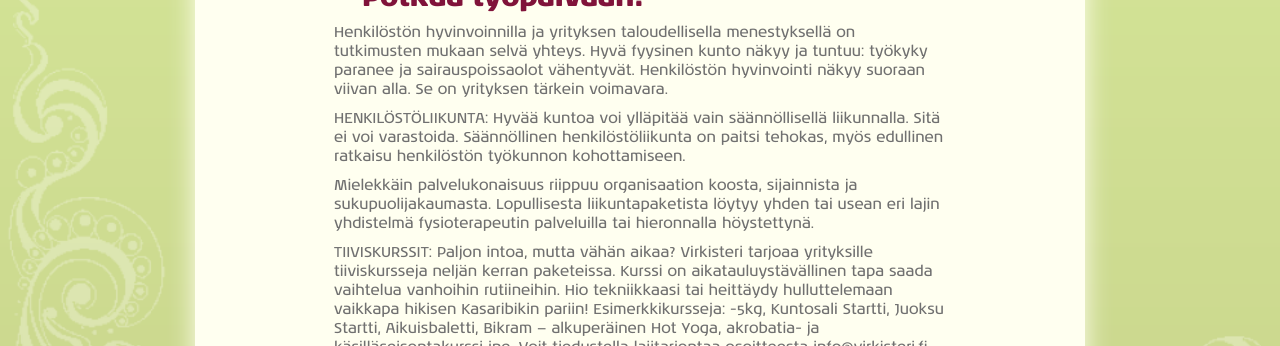
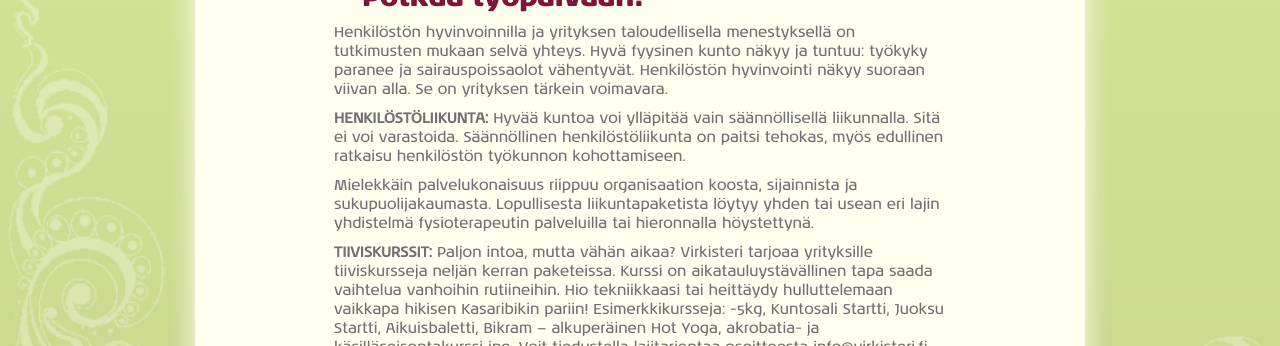
Before and after one commit to sdsykes-web/virkisteri, a Jekyll site: the page built from henkilostoliikunta.md, in a window 1280 px wide. Shown: the part 651-997 px from the top of the page. Built offline with Jekyll 4.4.1, drawn with Linux system fonts in a browser that asks for light colours; nearby versions of some CDN libraries; some web fonts are replaced; part of the change alters nothing that is shown; some of the changed text lies outside the part shown.

Commit message:
Update henkilostoliikunta.md

```diff
--- a/henkilostoliikunta.md
+++ b/henkilostoliikunta.md
@@ -11,11 +11,11 @@ pageNumber: 1
 ### Henkilöstöliikunta & tiiviskurssit<br>&mdash; Potkua työpäivään!
 Henkilöstön hyvinvoinnilla ja yrityksen taloudellisella menestyksellä on tutkimusten mukaan selvä yhteys. Hyvä fyysinen kunto näkyy ja tuntuu: työkyky paranee ja sairauspoissaolot vähentyvät. Henkilöstön hyvinvointi näkyy suoraan viivan alla. Se on yrityksen tärkein voimavara.
 
-HENKILÖSTÖLIIKUNTA: Hyvää kuntoa voi ylläpitää vain säännöllisellä liikunnalla. Sitä ei voi varastoida. Säännöllinen henkilöstöliikunta on paitsi tehokas, myös edullinen ratkaisu henkilöstön työkunnon kohottamiseen.
+**HENKILÖSTÖLIIKUNTA:** Hyvää kuntoa voi ylläpitää vain säännöllisellä liikunnalla. Sitä ei voi varastoida. Säännöllinen henkilöstöliikunta on paitsi tehokas, myös edullinen ratkaisu henkilöstön työkunnon kohottamiseen.
 
 Mielekkäin palvelukonaisuus riippuu organisaation koosta, sijainnista ja sukupuolijakaumasta. Lopullisesta liikuntapaketista löytyy yhden tai usean eri lajin yhdistelmä fysioterapeutin palveluilla tai hieronnalla höystettynä.
 
-TIIVISKURSSIT: Paljon intoa, mutta vähän aikaa? Virkisteri tarjoaa yrityksille tiiviskursseja neljän kerran paketeissa. Kurssi on aikatauluystävällinen tapa saada vaihtelua vanhoihin rutiineihin. Hio tekniikkaasi tai heittäydy hulluttelemaan vaikkapa hikisen Kasaribikin pariin! Esimerkkikursseja: -5kg, Kuntosali Startti, Juoksu Startti, Aikuisbaletti, Bikram &mdash; alkuperäinen Hot Yoga, akrobatia- ja käsilläseisontakurssi jne. Voit tiedustella lajitarjontaa osoitteesta  [info@virkisteri.fi](mailto:info@virkisteri.fi)
+**TIIVISKURSSIT:** Paljon intoa, mutta vähän aikaa? Virkisteri tarjoaa yrityksille tiiviskursseja neljän kerran paketeissa. Kurssi on aikatauluystävällinen tapa saada vaihtelua vanhoihin rutiineihin. Hio tekniikkaasi tai heittäydy hulluttelemaan vaikkapa hikisen Kasaribikin pariin! Esimerkkikursseja: -5kg, Kuntosali Startti, Juoksu Startti, Aikuisbaletti, Bikram &mdash; alkuperäinen Hot Yoga, akrobatia- ja käsilläseisontakurssi jne. Voit tiedustella lajitarjontaa osoitteesta  [info@virkisteri.fi](mailto:info@virkisteri.fi)
 
 Palveluitamme käyttävät mm:
 Sanoma, Etera, Skanska,
```
